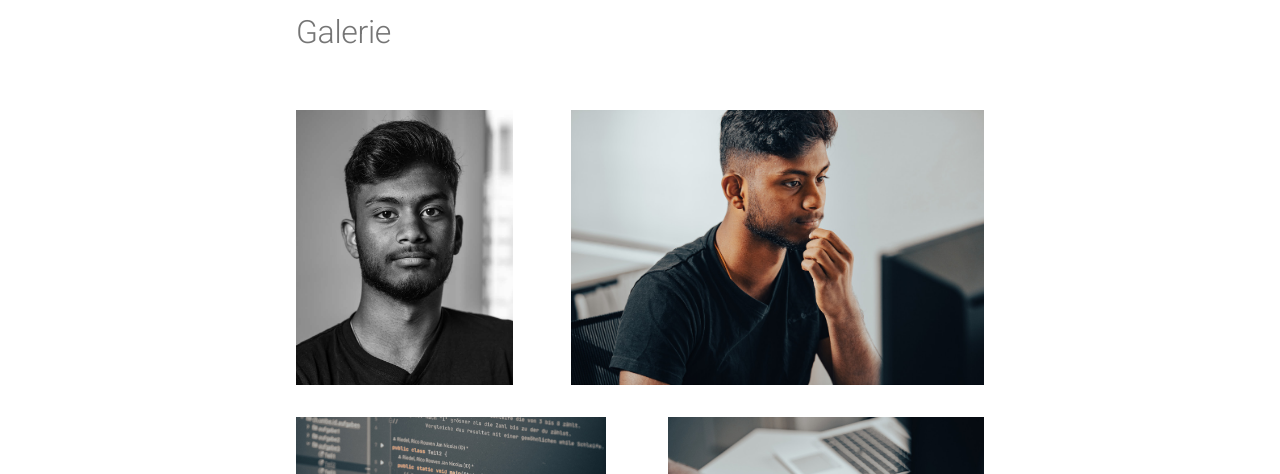
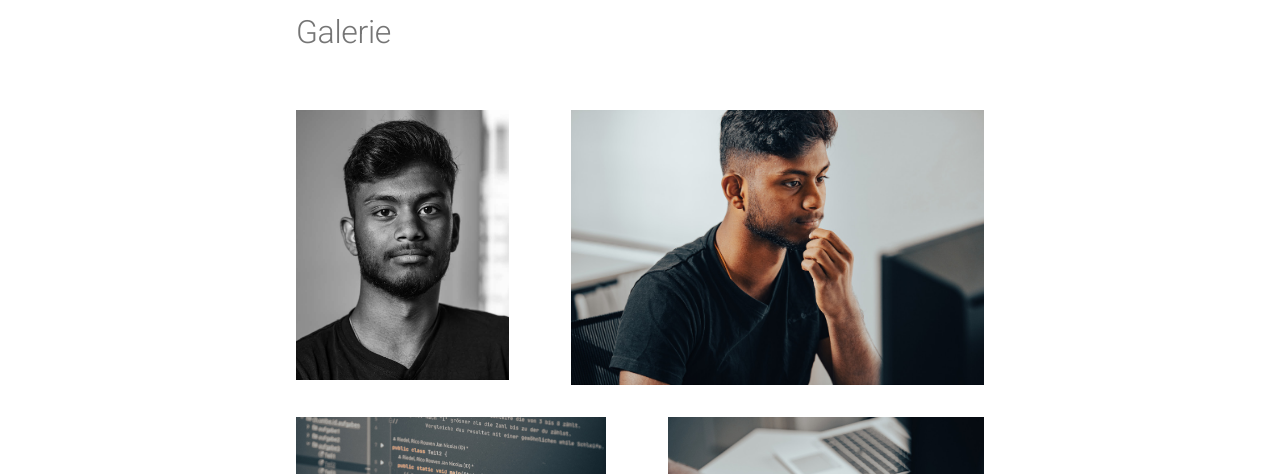
Before and after one commit to banointan/myitjournal, an MkDocs documentation site: the page built from docs/aboutme/galerie.md, in a window 1280 px wide. Shown: the part 134-608 px from the top of the page. Built offline with MkDocs 1.6.1 and Material for MkDocs 9.7.7, drawn with Linux system fonts in a browser that asks for light colours; comment, search, counter and statistics services are not loaded.

Commit message:
Update galerie.md

```diff
--- a/docs/aboutme/galerie.md
+++ b/docs/aboutme/galerie.md
@@ -1,7 +1,7 @@
 # Galerie
 
 
-![Anoinntan Balasingam](../images/about_me/Anointan2.jpg){ width="31.60%" align=left}
+![Anoinntan Balasingam](../images/about_me/Anointan2.jpg){ width="31%" align=left}
 ![Anoinntan Balasingam](../images/about_me/Anointan3.jpg){ width="60%" align=right}
 ![Anoinntan Balasingam](../images/about_me/Anointan4.jpg){ width="45%" align=left }
 ![Anoinntan Balasingam](../images/about_me/Anointan5.jpg){ width="46%" align=right }
```
